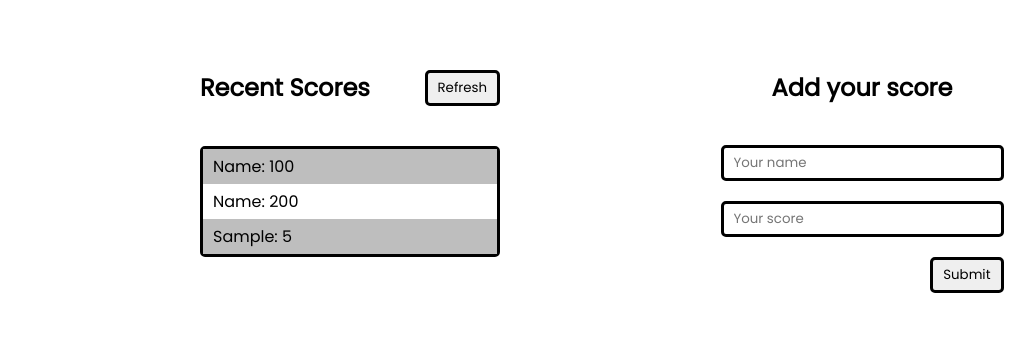
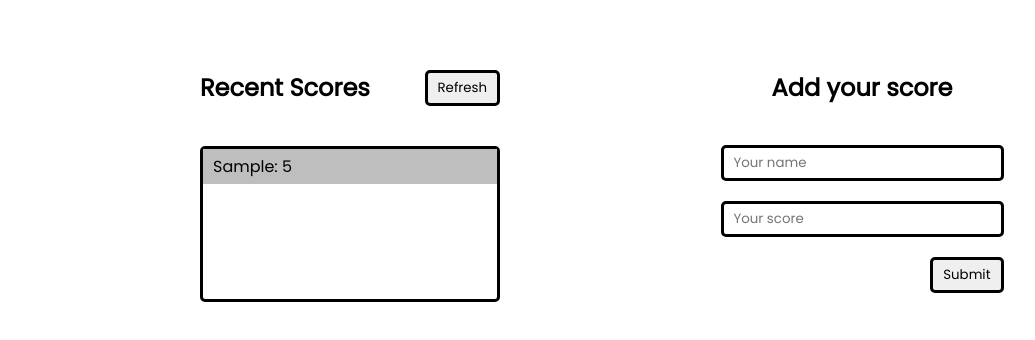
Before and after one commit to awais-amjed/leaderboard, a website built with webpack: page src/index.html in a window 1280 px wide. Both pictures are taken after typing "Sample", "5" into the empty fields and a click on the button "Submit". Shown: the part 98-438 px from the top of the page, without its empty margins (34-1069 px from the left). Built offline with nearby package versions, Linux system fonts and the light colour scheme.

Commit message:
Add Placeholder for Empty Scores Table

```diff
--- a/src/index.html
+++ b/src/index.html
@@ -17,8 +17,6 @@
                 <button id="refresh-button">Refresh</button>
             </div>
             <ul id="scores-table">
-                <li><p>Name: 100</p></li>
-                <li><p>Name: 200</p></li>
             </ul>
         </section>
 
--- a/src/index.js
+++ b/src/index.js
@@ -4,6 +4,12 @@ import { scoreFormEventListener } from './modules/html_functions.js';
 
 const kraken = new Kraken();
 
+if (kraken.scores.length === 0) {
+  document.getElementById('scores-table').innerHTML = `
+        <p class="empty-table">No Scores yet.</p>
+      `;
+}
+
 document.getElementById('score-form').addEventListener('submit',(e) => {
   e.preventDefault();
   scoreFormEventListener(kraken);
--- a/src/modules/html_functions.js
+++ b/src/modules/html_functions.js
@@ -3,13 +3,18 @@ import Score from './score.js';
 const scoreFormEventListener = (kraken) => {
   const scoreForm = document.getElementById('score-form');
   const newScore = new Score(scoreForm.elements['name'].value, scoreForm.elements['score'].value);
+  const scoresTable = document.getElementById('scores-table');
 
   const newScoreElement = document.createElement('li');
   newScoreElement.innerHTML = `
     <p>${newScore.name}: ${newScore.score}</p>
   `;
 
-  document.getElementById('scores-table').appendChild(newScoreElement);
+  if (kraken.scores.length === 0) {
+    scoresTable.innerHTML = '';
+  }
+
+  scoresTable.appendChild(newScoreElement);
   kraken.addNewScore(newScore);
 
   scoreForm.reset();
--- a/src/styles.scss
+++ b/src/styles.scss
@@ -46,6 +46,9 @@ main {
     #scores-table {
       border: 3px solid black;
       border-radius: 5px;
+      min-height: 150px;
+      display: flex;
+      flex-direction: column;
 
       li {
         padding: $padding;
@@ -53,6 +56,10 @@ main {
 
       li:nth-child(2n + 1) {
         background-color: $list-item-background;
+      }
+
+      .empty-table {
+        margin: auto;
       }
     }
   }
```
